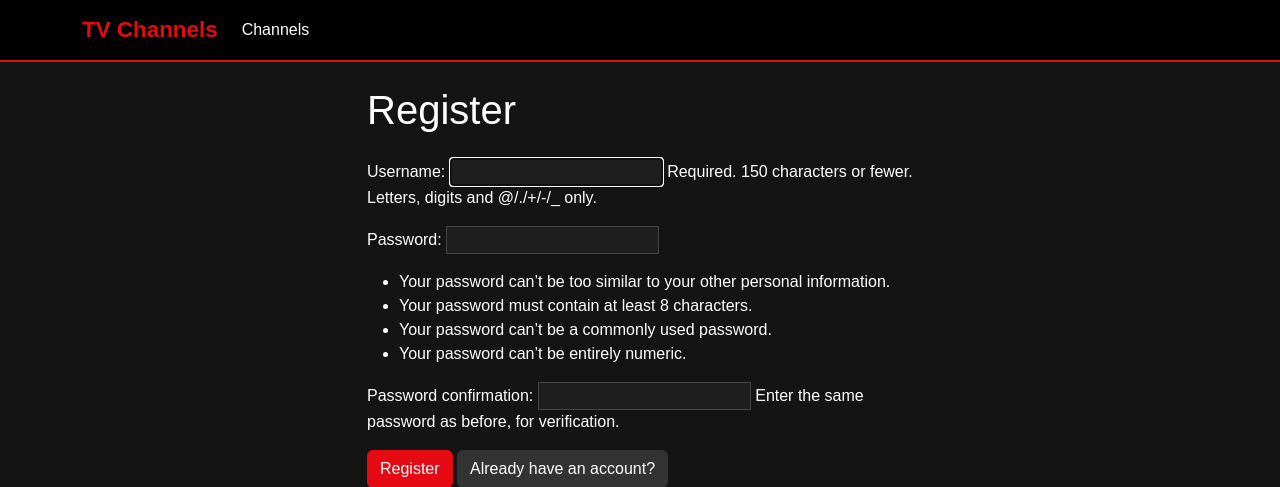
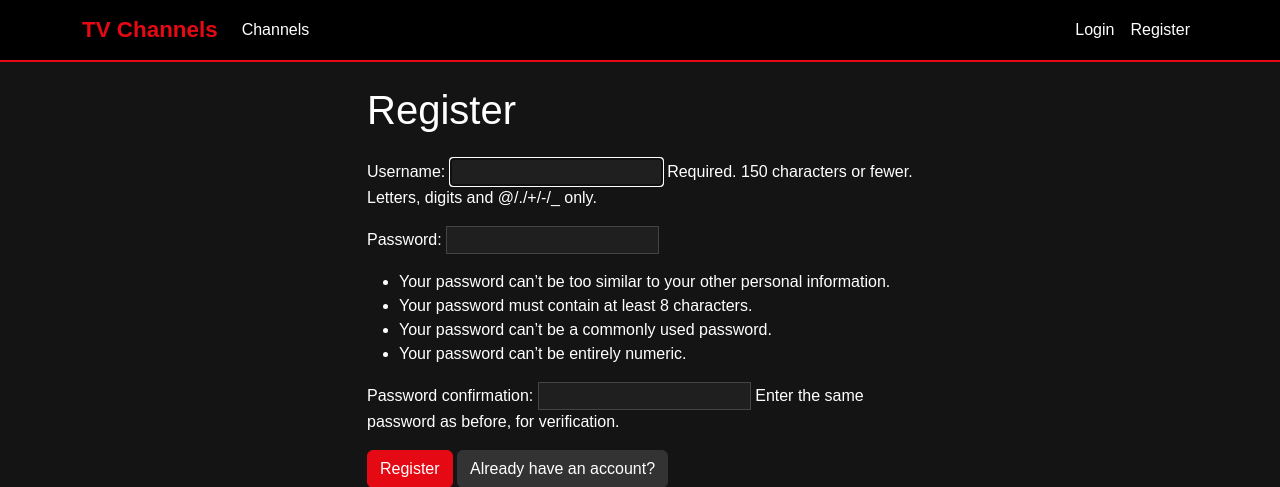
Before and after one commit to IljaSolovejs/ChannelHub, a Django app: page /accounts/register/ in a window 1280 px wide. Shown: the top 487 px of the page. Run offline with Django 5.2, Linux system fonts and the light colour scheme; parts of the project's set-up code (start-up, migrations or seed data) failed here and were passed over.

Commit message:
Add login logout and register links to navbar

```diff
--- a/tvchannels/templates/base.html
+++ b/tvchannels/templates/base.html
@@ -22,6 +22,23 @@
                     <a class="nav-link" href="{% url 'channel_list' %}">Channels</a>
                 </li>
             </ul>
+            <ul class="navbar-nav">
+                {% if user.is_authenticated %}
+                    <li class="nav-item">
+                        <a class="nav-link" href="{% url 'channel_create' %}">Add Channel</a>
+                    </li>
+                    <li class="nav-item">
+                        <a class="nav-link" href="{% url 'logout' %}">Logout ({{ user.username }})</a>
+                    </li>
+                {% else %}
+                    <li class="nav-item">
+                        <a class="nav-link" href="{% url 'login' %}">Login</a>
+                    </li>
+                    <li class="nav-item">
+                        <a class="nav-link" href="{% url 'register' %}">Register</a>
+                    </li>
+                {% endif %}
+            </ul>
         </div>
     </div>
 </nav>
```
